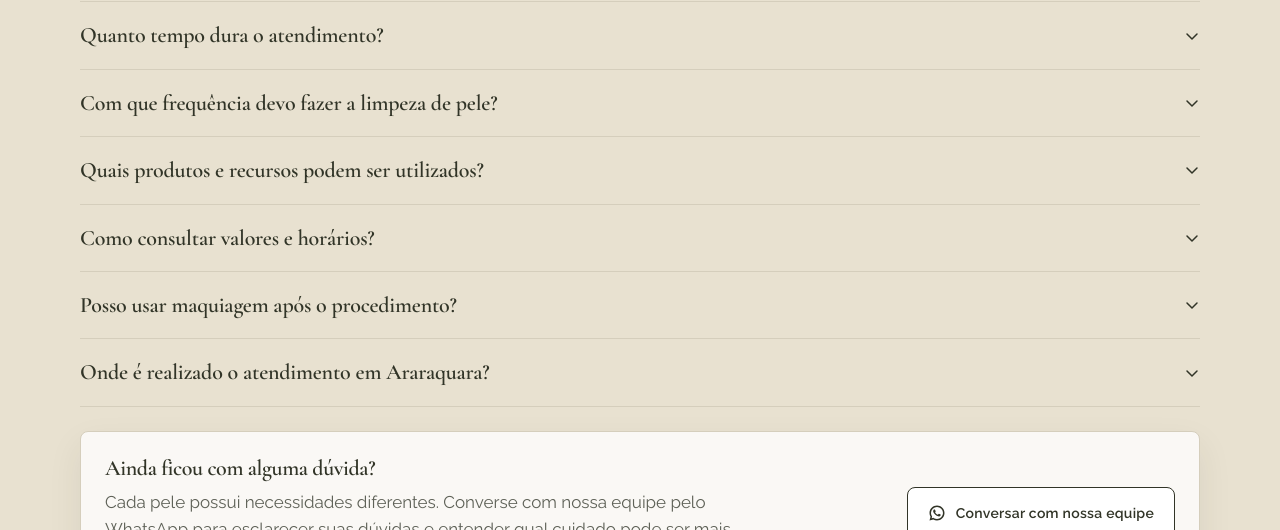
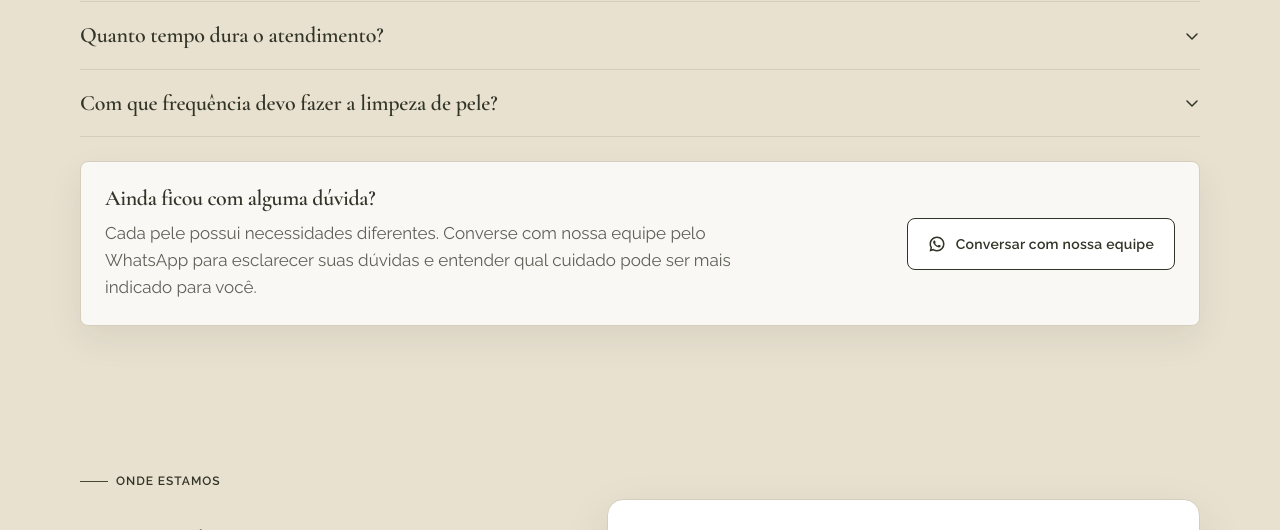
Before and after one commit to CeloHelp/landing-page-carlafiocchetti, a Next.js app: page / in a window 1280 px wide. Shown: the part 6200-6730 px from the top of the page. Built offline with nearby package versions, Linux system fonts and the light colour scheme; no server answers; grey boxes are pictures that could not be loaded.

Commit message:
fix(faq): Keep approved questions only

```diff
--- a/src/components/FAQSection.tsx
+++ b/src/components/FAQSection.tsx
@@ -40,30 +40,6 @@ const faqs = [
     question: "Com que frequência devo fazer a limpeza de pele?",
     answer: [
       "A frequência é individual e pode variar conforme oleosidade, presença de cravos, rotina de cuidados e resposta da pele. A orientação mais adequada é definida após avaliação profissional.",
-    ],
-  },
-  {
-    question: "Quais produtos e recursos podem ser utilizados?",
-    answer: [
-      "Os protocolos utilizam cosméticos profissionais escolhidos conforme a avaliação. Recursos complementares, como alta frequência, LED ou laser, podem ser associados quando indicados para as necessidades da pele.",
-    ],
-  },
-  {
-    question: "Como consultar valores e horários?",
-    answer: [
-      "Os valores dos protocolos Gold, Diamond e Signature estão disponíveis nesta página. Para verificar horários, converse com nossa equipe pelo WhatsApp.",
-    ],
-  },
-  {
-    question: "Posso usar maquiagem após o procedimento?",
-    answer: [
-      "Essa orientação depende das condições da pele e dos cuidados realizados na sessão. Confirme a recomendação individual com a profissional ao final do atendimento.",
-    ],
-  },
-  {
-    question: "Onde é realizado o atendimento em Araraquara?",
-    answer: [
-      "O atendimento é realizado na Carla Fiocchetti Estética Facial Personalizada, na R. Maj. Carvalho Filho, 2307, Jardim Primavera, em Araraquara, SP.",
     ],
   },
 ];
```
